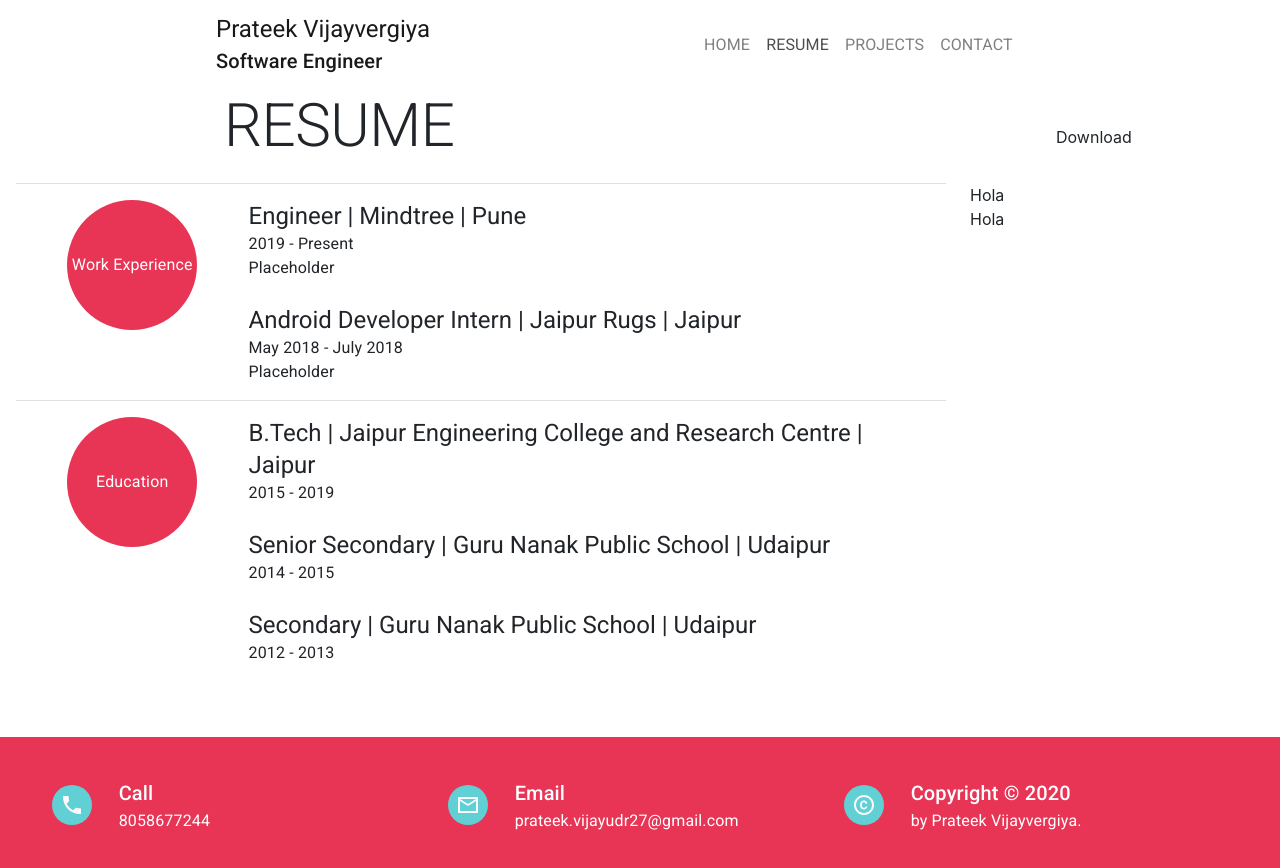
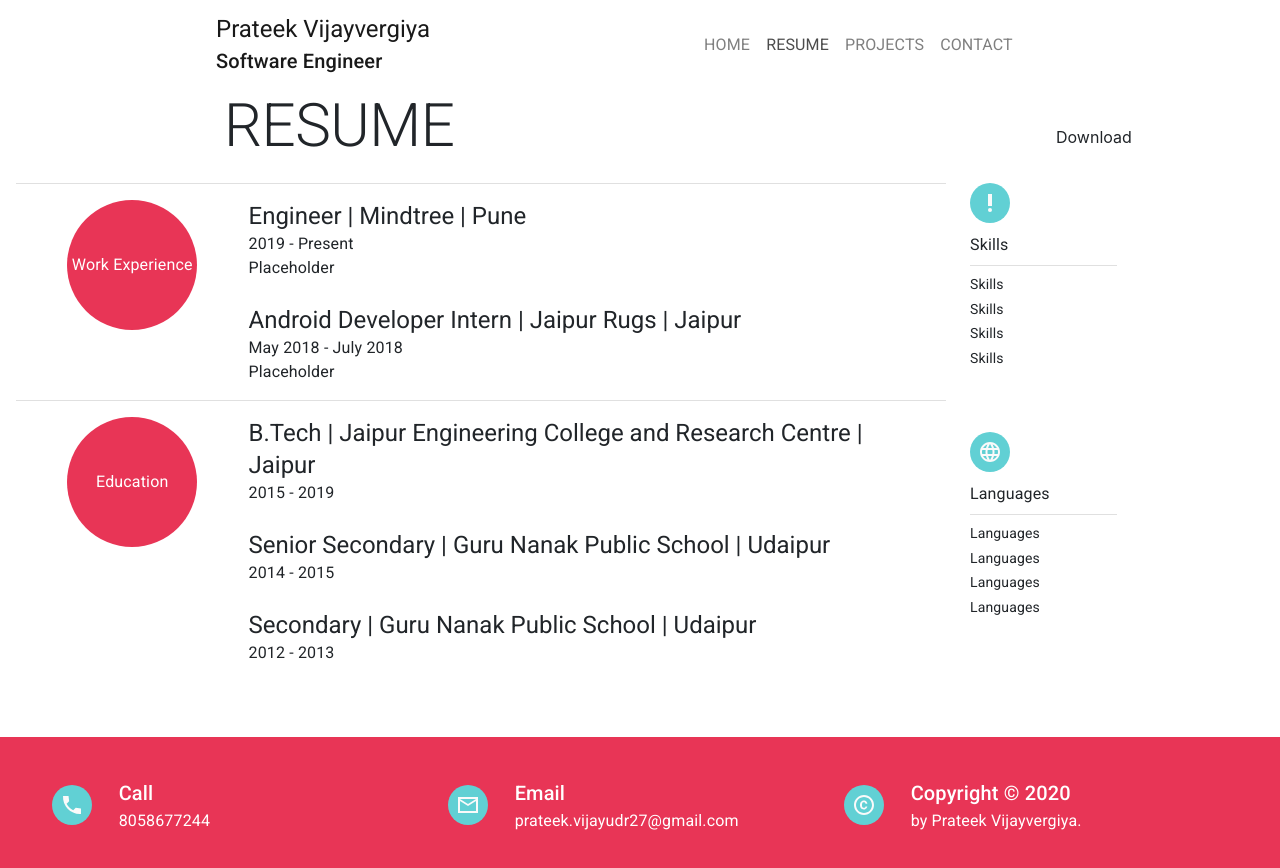
Before and after one commit to prateekvijayvergiya/prateekvijayvergiya.github.io, a Next.js app: page / in a window 1280 px wide. Both pictures are taken after a click on the button "RESUME". Shown: the top 868 px of the page. Built offline with nearby package versions, Linux system fonts and the light colour scheme.

Commit message:
added deploy file and skills

```diff
--- a/components/resume/index.js
+++ b/components/resume/index.js
@@ -1,12 +1,15 @@
 import React from 'react'
 
-import { Box, Grid, Typography } from '@material-ui/core'
+import { Box, Grid } from '@material-ui/core'
 import { makeStyles } from '@material-ui/core/styles'
 import Divider from '@material-ui/core/Divider'
 import useMediaQuery from '@material-ui/core/useMediaQuery'
+import Typography from '@material-ui/core/Typography'
 
 import WorkExperience from './workExperience'
 import Education from './education'
+import Skills from './skills'
+import Languages from './languages'
 
 const Resume = () => {
   const classes = useStyles()
@@ -36,11 +39,11 @@ const Resume = () => {
             <Education />
           </Grid>
           <Grid item container xs={12} sm={3} direction={largeScreen ? 'column' : 'row'}>
-            <Grid item>
-              Hola
+            <Grid item container xs={6} direction={'column'}>
+              <Skills/>
             </Grid>
-            <Grid item>
-              Hola
+            <Grid item container xs={6} direction={'column'}>
+              <Languages/>
             </Grid>
           </Grid>
         </Grid>
--- /dev/null
+++ b/components/resume/languages/index.js
@@ -0,0 +1,39 @@
+import React, { Fragment } from 'react'
+
+import { makeStyles } from '@material-ui/core/styles'
+import SvgIcon from '@material-ui/core/SvgIcon'
+import Typography from '@material-ui/core/Typography'
+import Avatar from '@material-ui/core/Avatar'
+import LanguageIcon from '@material-ui/icons/Language';
+import Divider from '@material-ui/core/Divider'
+import Spacer from '../../spacer'
+
+const Languages = () => {
+  const classes = useStyles()
+
+  return (
+    <Fragment>
+      <Avatar className={classes.avatar}>
+        <SvgIcon>
+          <LanguageIcon />
+        </SvgIcon>
+      </Avatar>
+      <Spacer spacing={1}/>
+      <Typography variant={'subtitle1'} gutterBottom>Languages</Typography>
+      <Divider/>
+      <Spacer spacing={1}/>
+      <Typography variant={'body2'} gutterBottom>Languages</Typography>
+      <Typography variant={'body2'} gutterBottom>Languages</Typography>
+      <Typography variant={'body2'} gutterBottom>Languages</Typography>
+      <Typography variant={'body2'} gutterBottom>Languages</Typography>
+    </Fragment>
+  )
+}
+
+const useStyles = makeStyles(() => ({
+  avatar: {
+    backgroundColor: '#61d0d4'
+  },
+}))
+
+export default Languages
--- /dev/null
+++ b/components/resume/skills/index.js
@@ -0,0 +1,39 @@
+import React, { Fragment } from 'react'
+
+import { makeStyles } from '@material-ui/core/styles'
+import SvgIcon from '@material-ui/core/SvgIcon'
+import Typography from '@material-ui/core/Typography'
+import Avatar from '@material-ui/core/Avatar'
+import PriorityHighIcon from '@material-ui/icons/PriorityHigh'
+import Divider from '@material-ui/core/Divider'
+import Spacer from '../../spacer'
+
+const Skills = () => {
+  const classes = useStyles()
+
+  return (
+    <Fragment>
+      <Avatar className={classes.avatar}>
+        <SvgIcon>
+          <PriorityHighIcon />
+        </SvgIcon>
+      </Avatar>
+      <Spacer spacing={1}/>
+      <Typography variant={'subtitle1'} gutterBottom>Skills</Typography>
+      <Divider/>
+      <Spacer spacing={1}/>
+      <Typography variant={'body2'} gutterBottom>Skills</Typography>
+      <Typography variant={'body2'} gutterBottom>Skills</Typography>
+      <Typography variant={'body2'} gutterBottom>Skills</Typography>
+      <Typography variant={'body2'} gutterBottom>Skills</Typography>
+    </Fragment>
+  )
+}
+
+const useStyles = makeStyles(() => ({
+  avatar: {
+    backgroundColor: '#61d0d4'
+  },
+}))
+
+export default Skills
```
